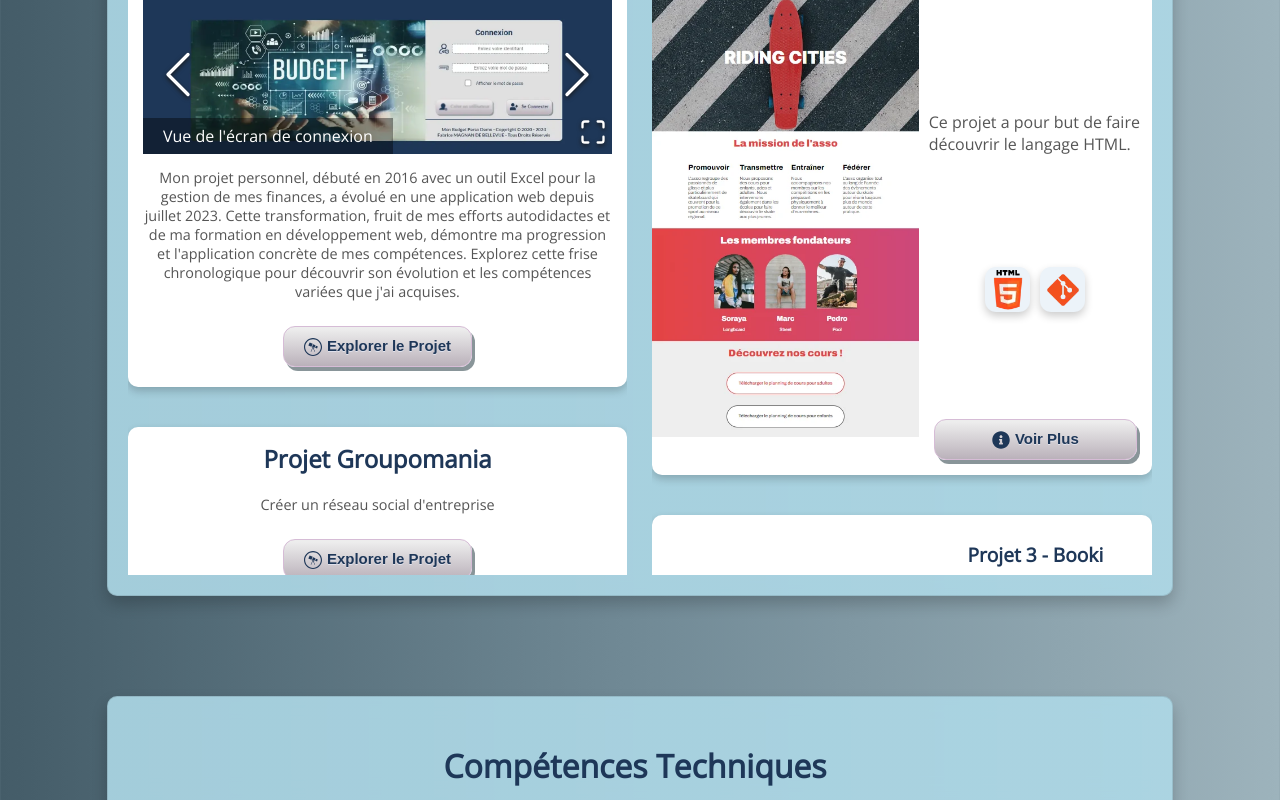
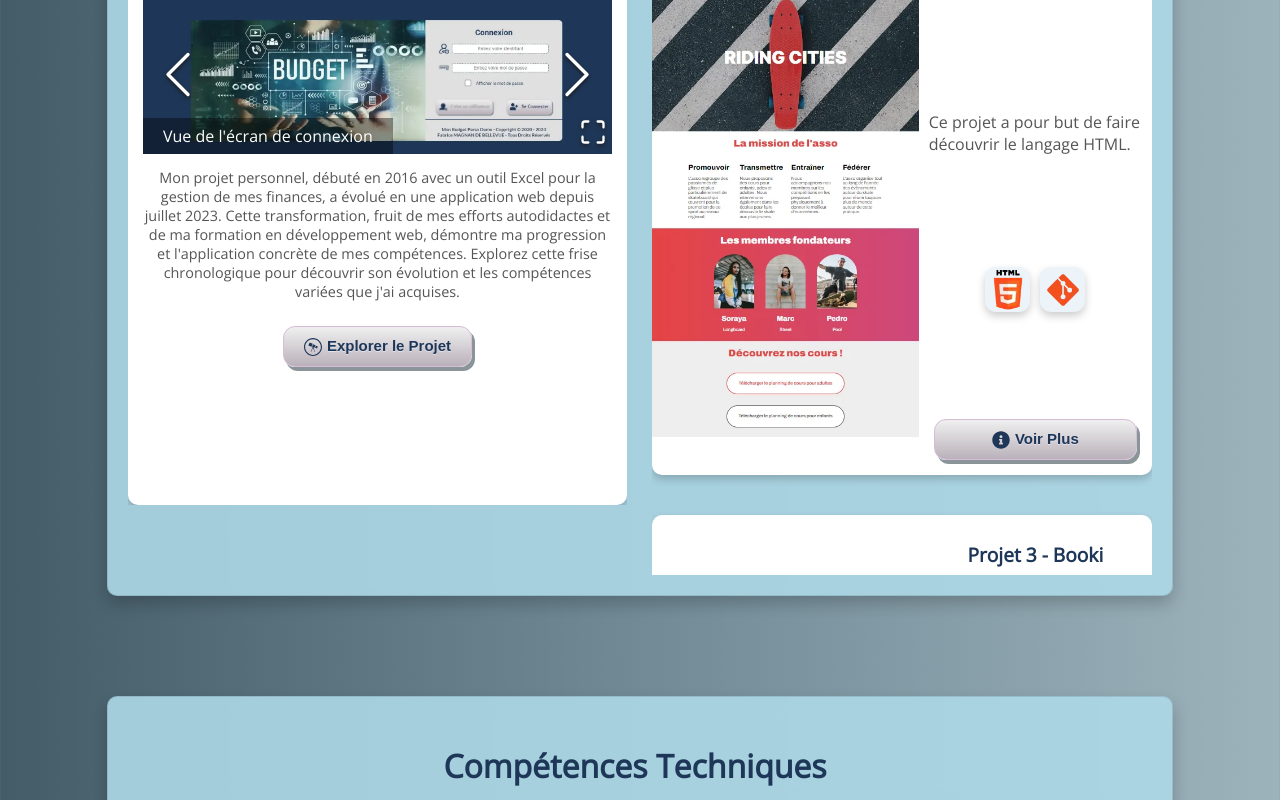
Before and after one commit to FabriceDevPro/PortfolioPro, a React (Vite) app: page / in a window 1280 px wide. Shown: the part 2124-2924 px from the top of the page. Built offline with nearby package versions, Linux system fonts and the light colour scheme.

Commit message:
ajustement contenu modal formation

```diff
--- a/src/data/formationProjects.json
+++ b/src/data/formationProjects.json
@@ -199,6 +199,12 @@
       "Configurer des routes API pour la communication client / serveur",
       "Implémenter la gestion des données avec Redux pour assurer le fonctionnement du front"
     ],
+    "challenges": "Mise en ligne de API sur Mongodb cloud + utilisation de render (non demandée)",
+    "complement":[
+      "Vous pouvez créer un compte ou vous pouvez utiliser les identifiants de connexion suivant :",
+      "Email: `tony@stark.com` - Password: `password123",
+      "Email: `steve@rogers.com` - Password: `password456`"
+    ],
     "languages": [
       { "name": "HTML", "altText": "HTML5"},
       { "name": "CSS", "altText": "CSS3"},
--- a/src/data/personalProjects.json
+++ b/src/data/personalProjects.json
@@ -244,25 +244,5 @@
         "estPublic": false
       }
     ]
-  },
-  {
-    "id": 2,
-    "name": "Projet Groupomania",
-    "description": "Créer un réseau social d'entreprise",
-    "languages": [
-    ],
-    "images": [
-    ],
-    "chronologie": [
-    ],
-    "fonctionnalites": [
-    ],
-    "detailsEcritures": [
-    ],
-    "demonstration": "",
-    "lienProjet": [
-    ],
-    "lienGitHub": [
-    ]
   }
 ]
--- a/src/pages/home/projet-formation/FormationProjectModal.jsx
+++ b/src/pages/home/projet-formation/FormationProjectModal.jsx
@@ -53,6 +53,16 @@ const FormationProjectModal = ({ isOpen, onClose, project }) => {
               <p>{project.challenges}</p>
               </div>
             )}
+            {project.complement && (
+              <div className="modal-project-brief">
+              <h3 className="modal-project-details-title">Information pour la démo :</h3>
+              <ul>
+                {project.complement.map((complement, index) => (
+                  <li key={index}>{complement}</li>
+                ))}
+              </ul>
+              </div>
+            )}
             <div className="modal-project-brief">
               <h3 className="modal-project-details-title">Technologie(s) utilisée(s) :</h3>
               <div className="modal-project-languages">
@@ -105,6 +115,7 @@ FormationProjectModal.propTypes = {
     results: PropTypes.string,
     learnings: PropTypes.string.isRequired,
     challenges: PropTypes.string,
+    complement: PropTypes.string,
     languages: PropTypes.arrayOf(
       PropTypes.shape({
         name: PropTypes.string.isRequired,
```
Also changed, not shown: 1 other file (tests, documents, lock files or other folders).
